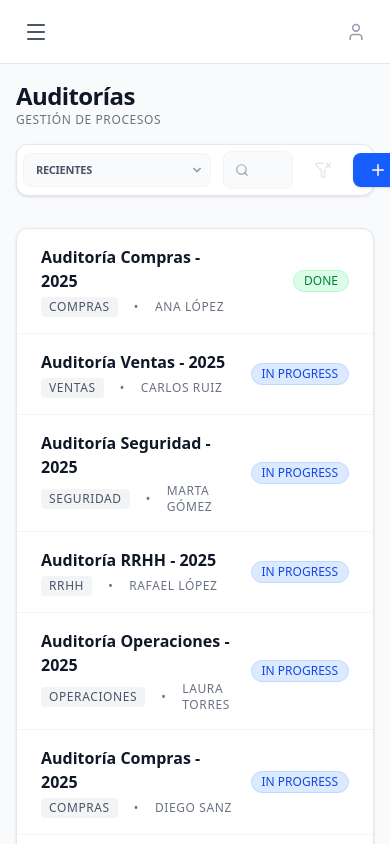
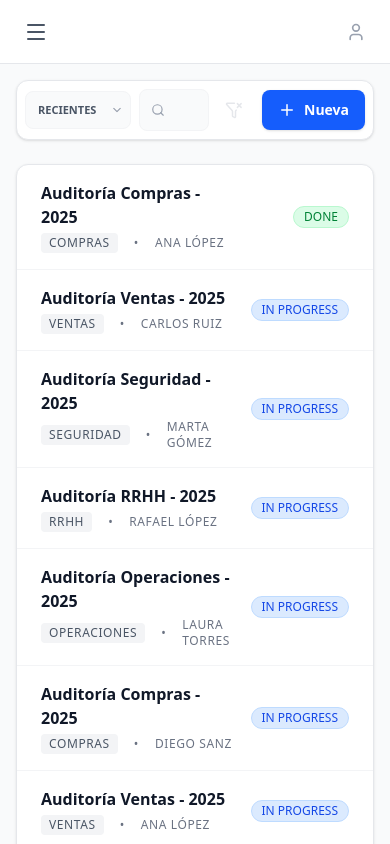
Before and after one commit to rafi412/PruebaFrontend, a React (Vite) app: page / in a window 390 px wide. Built offline with nearby package versions, Linux system fonts and the light colour scheme.

Commit message:
Barra responsive en móvil y PC

```diff
--- a/src/components/Layout.tsx
+++ b/src/components/Layout.tsx
@@ -30,7 +30,7 @@ export function Layout({ children }: { children: ReactNode }) {
 
   return (
     <div className="flex h-screen bg-gray-50 overflow-hidden">
-      {/* Overlay de oscurecimiento para cerrar el sidebar al interactuar fuera de él en móviles */}
+      {/* Overlay de oscurecimiento para cerrar el sidebar al interactuar fuera de él */}
       {isOpen && (
         <div
           className="fixed inset-0 bg-black/40 z-40 backdrop-blur-sm transition-opacity"
--- a/src/pages/AuditList.tsx
+++ b/src/pages/AuditList.tsx
@@ -60,19 +60,13 @@ export default function AuditList() {
 
   return (
     <div className="space-y-6">
-      {/* CABECERA TÍTULO + BARRA DE HERRAMIENTAS */}
-      <div className="flex flex-col xl:flex-row xl:items-center justify-between gap-4 mb-8">
+      {/* BARRA DE HERRAMIENTAS: */}
+      <div className="bg-white p-2 rounded-xl border border-gray-200 shadow-sm flex flex-wrap items-center justify-between gap-3 w-full xl:w-auto">
 
-        {/* Lado Izquierdo: Título y Subtítulo */}
-        <div className="shrink-0">
-          <h3 className="text-2xl font-bold text-gray-900 tracking-tight">Auditorías</h3>
-          <p className="text-xs text-gray-500 font-medium uppercase tracking-wider">Gestión de procesos</p>
-        </div>
+        {/* GRUPO 1: FILTROS (Izquierda) */}
+        <div className="flex items-center gap-2 flex-1 min-w-0">
 
-        {/* Lado Derecho: Barra de Herramientas (Filtros + Acción) */}
-        <div className="bg-white p-1.5 rounded-xl border border-gray-200 shadow-sm flex items-center gap-3 flex-1 lg:flex-none">
-
-          {/* 1. Selector de Ordenación (Más compacto) */}
+          {/* Selector de Ordenación */}
           <div className="relative shrink-0">
             <select
               value={`${sort}-${order}`}
@@ -80,26 +74,24 @@ export default function AuditList() {
                 const [newSort, newOrder] = e.target.value.split('-');
                 updateFilters({ sort: newSort, order: newOrder as 'asc' | 'desc' });
               }}
-              className="appearance-none bg-gray-50 border border-gray-100 text-[11px] font-black text-gray-600 rounded-lg pl-3 pr-8 py-2 outline-none focus:ring-1 focus:ring-blue-500 cursor-pointer hover:bg-gray-100 transition-colors uppercase tracking-tight"
+              className="appearance-none bg-gray-50 border border-gray-100 text-[11px] font-bold text-gray-600 rounded-lg pl-3 pr-8 py-2.5 outline-none focus:ring-1 focus:ring-blue-500 cursor-pointer hover:bg-gray-100 transition-colors uppercase"
             >
               <option value="createdAt-desc">Recientes</option>
-              <option value="name-asc">Nombre A-Z</option>
-              <option value="name-desc">Nombre Z-A</option>
-              <option value="progress-desc">Progreso (descendente)</option>
-              <option value="progress-asc">Progreso (ascendente)</option>
+              <option value="name-asc">A-Z</option>
+              <option value="progress-desc">Progreso</option>
             </select>
             <div className="absolute right-2.5 top-1/2 -translate-y-1/2 pointer-events-none text-gray-400">
-              <svg width="8" height="5" viewBox="0 0 10 6" fill="none"><path d="M1 1L5 5L9 1" stroke="currentColor" strokeWidth="2" strokeLinecap="round" strokeLinejoin="round" /></svg>
+              <svg width="8" height="5" viewBox="0 0 10 6" fill="none"><path d="M1 1L5 5L9 1" stroke="currentColor" strokeWidth="1.5" strokeLinecap="round" strokeLinejoin="round" /></svg>
             </div>
           </div>
 
-          {/* 2. Buscador (Ancho controlado) */}
-          <div className="relative flex-1 md:w-64 lg:w-80">
+          {/* Buscador */}
+          <div className="relative flex-1 max-w-xs">
             <Search className="absolute left-3 top-1/2 -translate-y-1/2 text-gray-400" size={14} />
             <input
               type="text"
               placeholder="Buscar..."
-              className="w-full pl-9 pr-8 py-2 bg-gray-50 border border-gray-100 rounded-lg text-sm focus:ring-1 focus:ring-blue-500 outline-none transition-all placeholder:text-gray-400"
+              className="w-full pl-9 pr-8 py-2.5 bg-gray-50 border border-gray-100 rounded-lg text-sm focus:ring-1 focus:ring-blue-500 outline-none transition-all placeholder:text-gray-400"
               value={searchTerm}
               onChange={(e) => setSearchTerm(e.target.value)}
             />
@@ -109,28 +101,31 @@ export default function AuditList() {
               </button>
             )}
           </div>
+        </div>
 
-          {/* 3. Botón Limpiar Filtros */}
+        {/* GRUPO 2: ACCIONES (Derecha) */}
+        <div className="flex items-center gap-2 shrink-0 ml-auto">
+          {/* Botón Limpiar */}
           <button
             onClick={handleClear}
             disabled={!hasActiveFilters}
-            className={`p-2 rounded-lg transition-all border border-transparent ${hasActiveFilters ? "text-red-500 hover:bg-red-50" : "text-gray-200 cursor-not-allowed"
+            className={`p-2.5 rounded-lg transition-all border border-transparent ${hasActiveFilters ? "text-red-500 bg-red-50 hover:bg-red-100" : "text-gray-200 cursor-not-allowed"
               }`}
             title="Limpiar filtros"
           >
             <FilterX size={18} />
           </button>
 
-          {/* 4. Separador visual */}
           <div className="w-px h-6 bg-gray-100 mx-1 hidden sm:block"></div>
 
-          {/* 5. Acción Principal */}
+          {/* Botón Nueva Auditoría */}
           <button
             onClick={() => navigate('/create')}
-            className="bg-blue-600 hover:bg-blue-700 text-white px-4 py-2 rounded-lg text-sm font-bold flex items-center gap-2 transition-all shadow-sm active:scale-95 shrink-0"
+            className="bg-blue-600 hover:bg-blue-700 text-white px-4 py-2.5 rounded-lg text-sm font-bold flex items-center gap-2 transition-all shadow-sm active:scale-95 whitespace-nowrap"
           >
             <Plus size={18} />
-            <span className="hidden sm:inline">Nueva</span>
+            <span className="hidden sm:inline">Nueva Auditoría</span>
+            <span className="sm:hidden">Nueva</span>
           </button>
         </div>
       </div>
```
